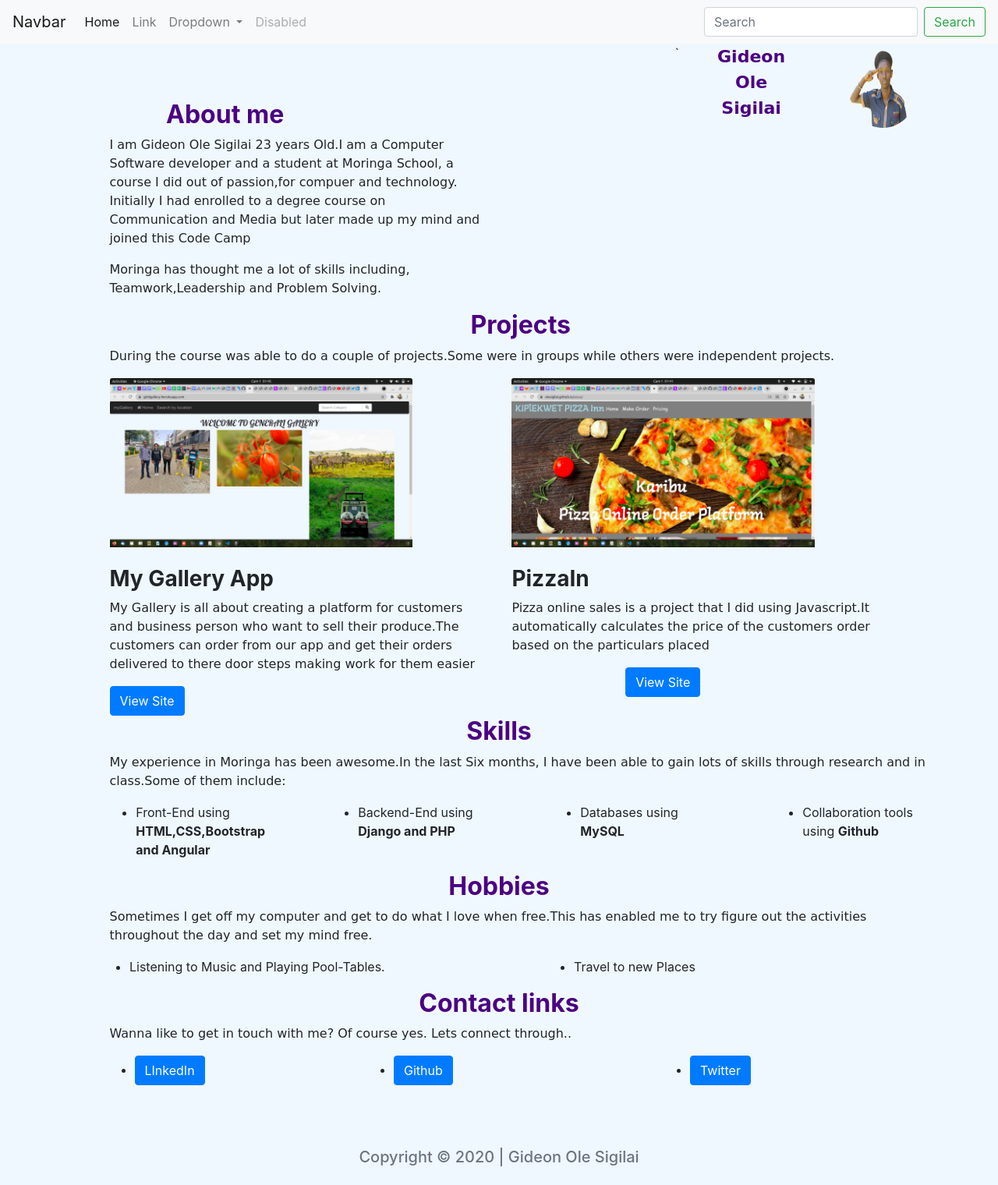
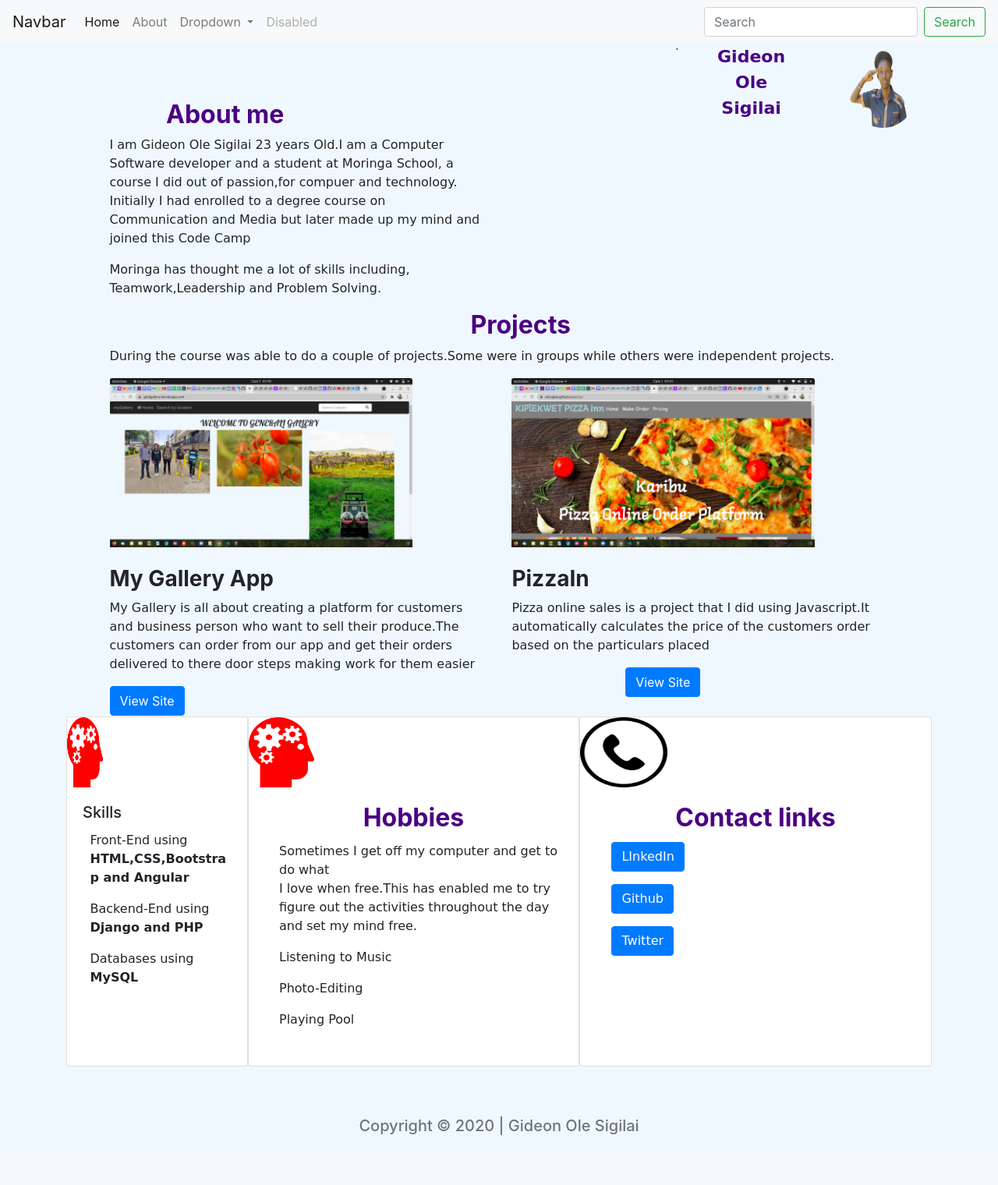
Before and after one commit to olesigilai/portfolio2, a Django app: page / in a window 1280 px wide. Shown: the whole page at 78% size. After the commit the page ends 1456 px from the top, so only its background shows below. Run offline with Django 3.2, Linux system fonts and the light colour scheme; some libraries are stand-ins or nearby versions; some web fonts are replaced.

Commit message:
card is added to display hobies and skills

```diff
--- a/me/templates/index.html
+++ b/me/templates/index.html
@@ -1,5 +1,6 @@
 
 {% load static %}
+
 <!DOCTYPE html>
 <html lang="en">
 <head>
@@ -27,7 +28,7 @@
               <a class="nav-link" href="#">Home <span class="sr-only">(current)</span></a>
             </li>
             <li class="nav-item">
-              <a class="nav-link" href="#">Link</a>
+              <a class="nav-link" href="#desc">About</a>
             </li>
             <li class="nav-item dropdown">
               <a class="nav-link dropdown-toggle" href="#" id="navbarDropdown" role="button" data-toggle="dropdown" aria-haspopup="true" aria-expanded="false">
@@ -35,7 +36,7 @@
               </a>
               <div class="dropdown-menu" aria-labelledby="navbarDropdown">
                 <a class="dropdown-item" href="#">Action</a>
-                <a class="dropdown-item" href="#">Another action</a>
+                <a class="dropdown-item" href=>About Me</a>
                 <div class="dropdown-divider"></div>
                 <a class="dropdown-item" href="#">Something else here</a>
               </div>
@@ -97,46 +98,55 @@
           </div>
     </div>
 </div>
-<div class="Skills">
+
+<div class="skills" style="display: inline-flex;">
+<div class="card-group">
+    <div class="card">
+        <img src="/static/img/skills.png" class="card-img-top" alt="..." style="height: 20%;width: 20%;">
+    <div class="card-body">
+        <h5 class="card-title">Skills</h5>
+        <p class="card-text">Front-End using <strong>HTML,CSS,Bootstrap and Angular</strong></p>
+      <p>Backend-End using <strong>Django and PHP</strong></p>
+      <p>Databases using <strong>MySQL</strong></p>
+
+    </div>
+    </div>
+    </div>
+    <div class="card">
+      <img src="/static/img/skills.png" class="card-img-top" alt="..." style="height: 20%;width: 20%;">
+      <div class="card-body">
+        <h2 class="card-title">Hobbies</h2>
+        <p class="card-text"> Sometimes I get off my computer and get to do what <br> I love when free.This has enabled me to try figure out the activities throughout the day and set my mind free.</p>
+        <p>Listening to Music</p>
+        <p>Photo-Editing</p>
+        <p>Playing Pool</p>
+        <!-- <p class="card-text"><small class="text-muted">Last updated 3 mins ago</small></p> -->
+      </div>
+    </div>
+    <div class="card">
+      <img src="/static/img/PinClipart.com_contact-clip-art_5497132.png" class="card-img-top" alt="..." style="height: 20%; width: 25%; align-items: center;">
+      <div class="card-body">
+        <h2 class="card-title">Contact links</h2>
+        <p class="card-text"><a href="https://www.linkedin.com/in/gideon-kipkirui/"><button class=" btn btn-primary" >LInkedIn</button></a></p>
+        <p class="card-text"><a href="https://github.com/olesigilai"><button class=" btn btn-primary" >Github</button></a></p>
+        <p class="card-text"><a href="https://twitter.com/ole_sigilai"><button class=" btn btn-primary" >Twitter</button></a></p>
+        <!-- <p class="card-text"><small class="text-muted">Last updated 3 mins ago</small></p> -->
+      </div>
+    </div>
+  </div>
+</div>
+
+
+
+
+
+
+<!-- <div class="Skills">
     <div>
         <h2>Skills</h2>
         <p> My experience in Moringa has been awesome.In the last Six months, I have been able to gain lots of skills through research and in class.Some of them include:</p>
     </div>
-    <div class="skill">
-        <div class="row" id="skills">
-            <div class="col-3">
-                <ul>
-                    <li>
-                        Front-End using <strong>HTML,CSS,Bootstrap and Angular</strong>
-                    </li>
-                </ul>
-            </div>
 
-            <div class="col-3">
-                <ul>
-                    <li>
-                        Backend-End using <strong>Django and PHP</strong>
-                    </li>
-                </ul>
-            </div>
-
-            <div class="col-3">
-                <ul>
-                    <li>
-                        Databases using <strong>MySQL</strong>
-                    </li>
-                </ul>
-            </div>
-            <div class="col-3">
-                <ul>
-                    <li>
-                        Collaboration tools using <strong>Github</strong>
-                    </li>
-                </ul>
-            </div>
-        </div>
-    </div>
-</div>
     <div class="hobbies">
         <div class="hobbyDesc">
             <h2>Hobbies</h2>
@@ -186,7 +196,7 @@
                 </ul>
             </div>
         </div>
-    </div>
+    </div> -->
         <footer>
             <div class="container text-muted text-center py-3 mt-5">
                 <h5>Copyright &copy; 2020 | Gideon Ole Sigilai</h5>
--- a/portfolio/settings.py
+++ b/portfolio/settings.py
@@ -41,6 +41,12 @@ INSTALLED_APPS = [
     'django.contrib.messages',
     'django.contrib.staticfiles',
 ]
+
+DJANGO_ICONS = {
+    "ICONS": {
+        "edit": {"name": "far fa-pencil"},
+    },
+}
 
 MIDDLEWARE = [
     'django.middleware.security.SecurityMiddleware',
--- a/static/css/styles.css
+++ b/static/css/styles.css
@@ -55,12 +55,12 @@ p {
 #projects{
     padding-left: 5%;
 }
-.Skills h2{
+.skills h2{
     color: indigo;
     font-weight: 700;
     text-align: center;
 }
-.Skills p{
+.skills p{
     padding-left:5%;
 }
 #skills ul{
```
Also changed, not shown: requirements.txt (+31 -0 lines), static/img/PinClipart.com_contact-clip-art_5497132.png (added), static/img/skills.png (added).
